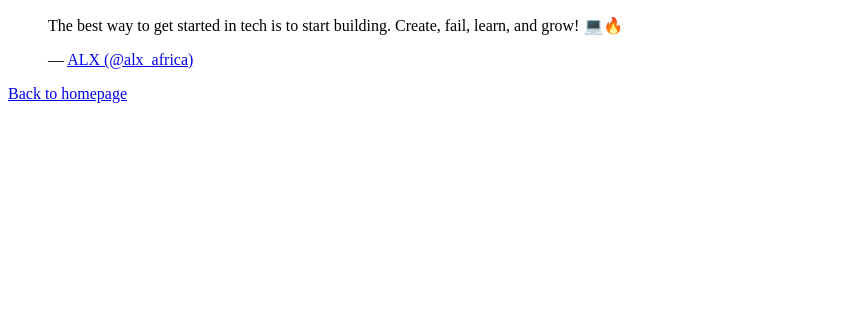
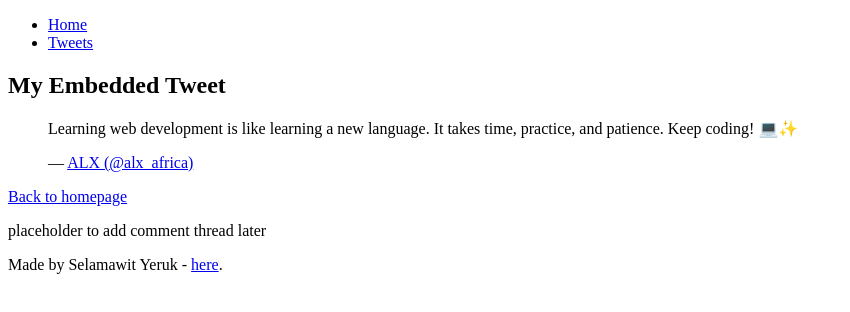
Before and after one commit to HelloSelam/My_First_Portfolio, a plain HTML site: page html_basic/tweets.html in a window 1280 px wide. Shown: the whole page, without its empty margins (0-850 px from the left). Drawn offline with Linux system fonts and the light colour scheme.

Commit message:
Restructure HTML files with header, main (article/aside), and footer

```diff
--- a/html_basic/tweets.html
+++ b/html_basic/tweets.html
@@ -5,15 +5,31 @@
   <title>Tweets</title>
 </head>
 <body>
+  <header>
+    <ul>
+      <li><a href="index.html">Home</a></li>
+      <li><a href="tweets.html">Tweets</a></li>
+    </ul>
+  </header>
 
-  <!-- Embedded Tweet -->
-  <blockquote class="twitter-tweet">
-    <p lang="en" dir="ltr">The best way to get started in tech is to start building. Create, fail, learn, and grow! 💻🔥</p>&mdash;
-    <a href="https://x.com/alx_africa/status/1916810431940751680">ALX (@alx_africa)</a>
-  </blockquote>
+  <main>
+    <article>
+      <h1>My Embedded Tweet</h1>
+      <blockquote class="twitter-tweet">
+        <p lang="en" dir="ltr">Learning web development is like learning a new language. It takes time, practice, and patience. Keep coding! 💻✨</p>&mdash;
+        <a href="https://x.com/alx_africa/status/1916810431940751680">ALX (@alx_africa)</a>
+      </blockquote>
+      <script async src="https://platform.twitter.com/widgets.js" charset="utf-8"></script>
+      <a href="index.html">Back to homepage</a>
+    </article>
+    <aside>
+      <p>placeholder to add comment thread later</p>
+    </aside>
+  </main>
 
-  <!-- Link back to homepage -->
-  <a href="index.html">Back to homepage</a>
+  <footer>
+    <p>Made by Selamawit Yeruk - <a href="https://github.com/HelloSelam" target="_blank">here</a>.</p>
+  </footer>
 
 </body>
 </html>
```
Also changed, not shown: html_basic/index.html (+18 -5 lines).
